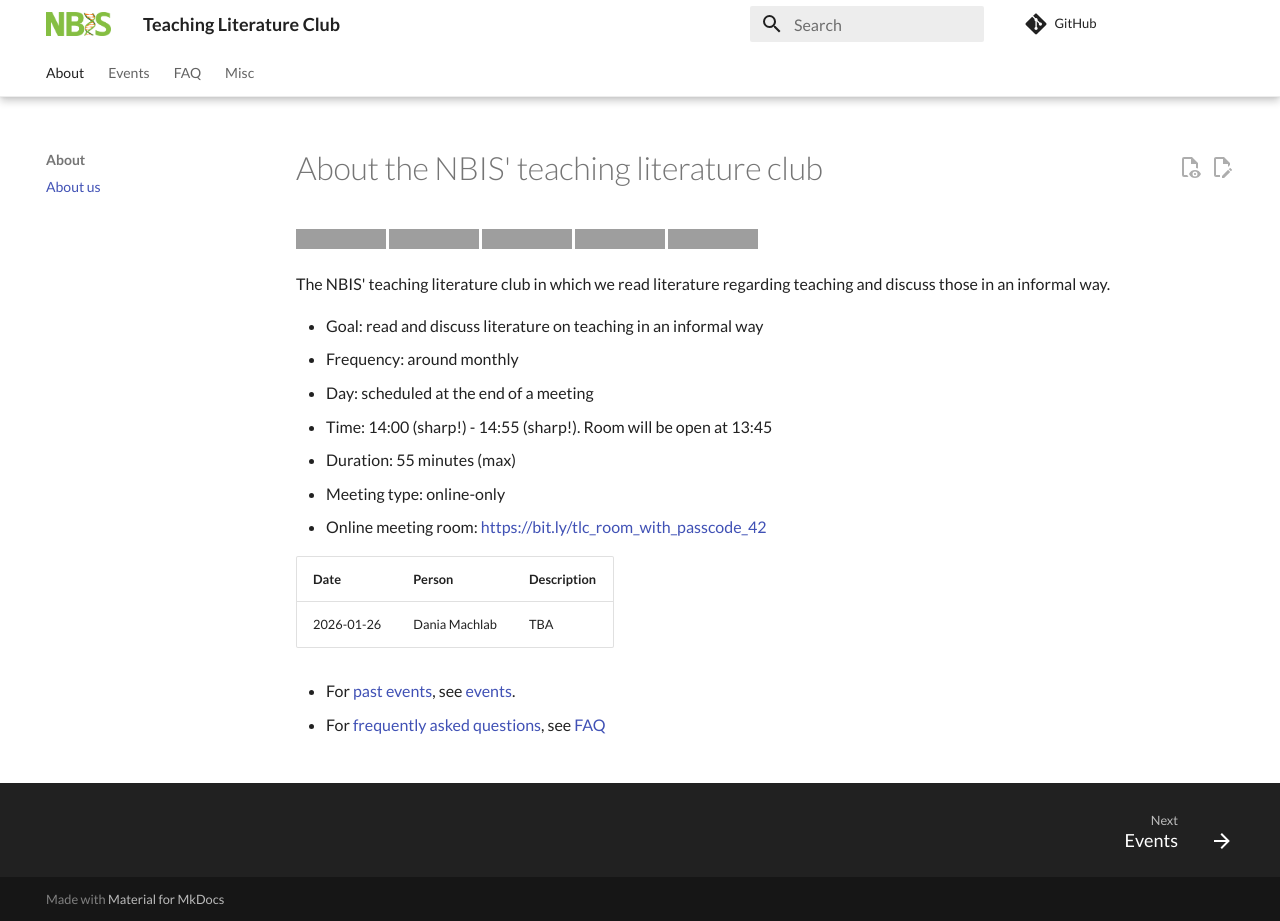
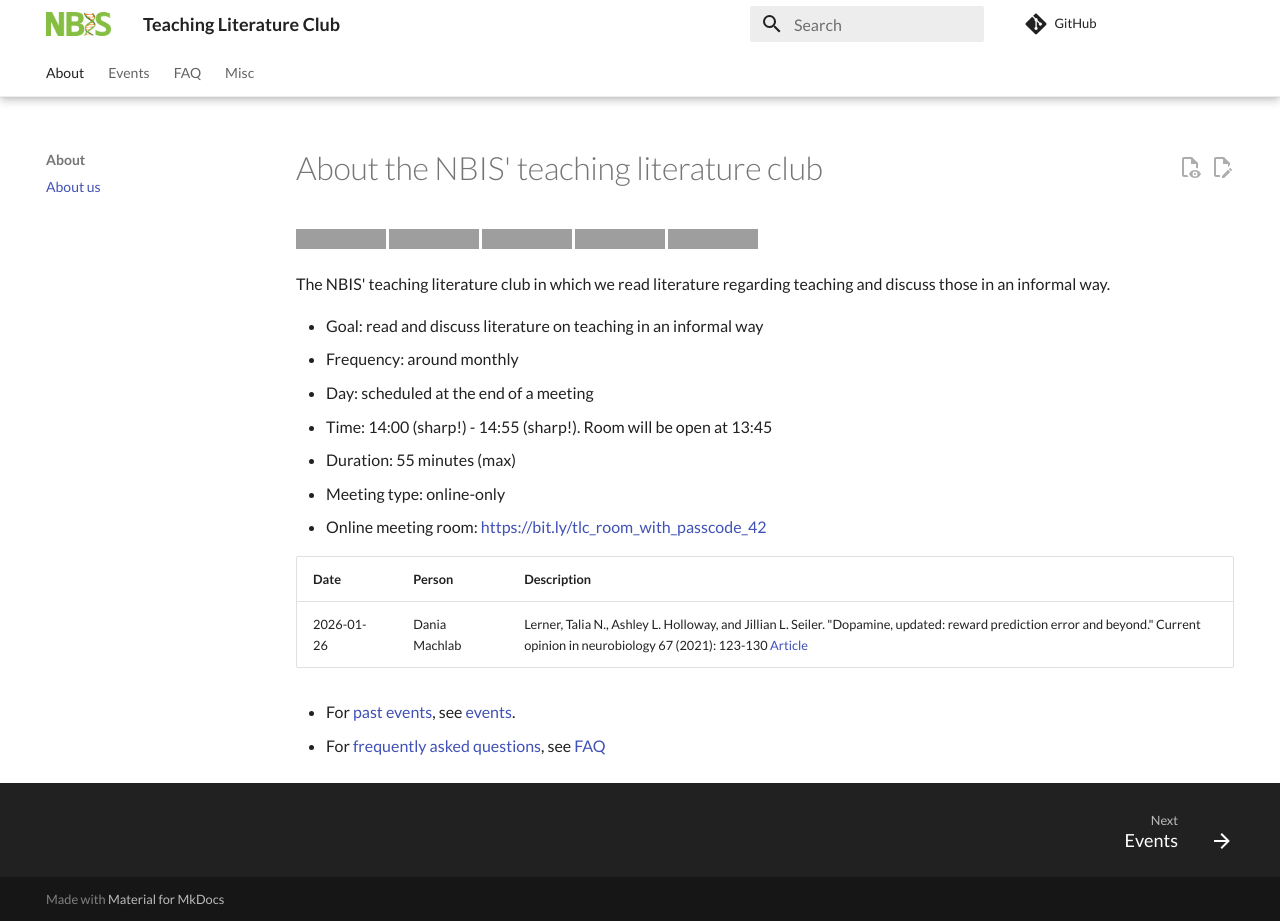
Before and after one commit to NBISweden/teaching_literature_club, an MkDocs documentation site: the page built from docs/README.md, in a window 1280 px wide and 921 px high, cut to the strip 0-921 px from the top of the window. Built offline with MkDocs 1.6.1 and Material for MkDocs 9.7.7, drawn with Linux system fonts in a browser that asks for light colours; comment, search, counter and statistics services are not loaded; grey boxes are pictures that could not be loaded.

Commit message:
Add paper

```diff
--- a/docs/README.md
+++ b/docs/README.md
@@ -34,7 +34,7 @@ and discuss those in an informal way.
 
 | Date       | Person           | Description                                                                                                                                                                                                                                                                  |
 | ---------- | ---------------- | ---------------------------------------------------------------------------------------------------------------------------------------------------------------------------------------------------------------------------------------------------------------------------- |
-| 2026-01-26 | Dania Machlab    | TBA                                                                                                                                                                                                                                                                          |
+| 2026-01-26 | Dania Machlab    | Lerner, Talia N., Ashley L. Holloway, and Jillian L. Seiler. "Dopamine, updated: reward prediction error and beyond." Current opinion in neurobiology 67 (2021): 123-130 [Article](https://pmc.ncbi.nlm.nih.gov/articles/PMC8116345/)                                        |
 
 <!-- markdownlint-enable MD013 -->
 
```
